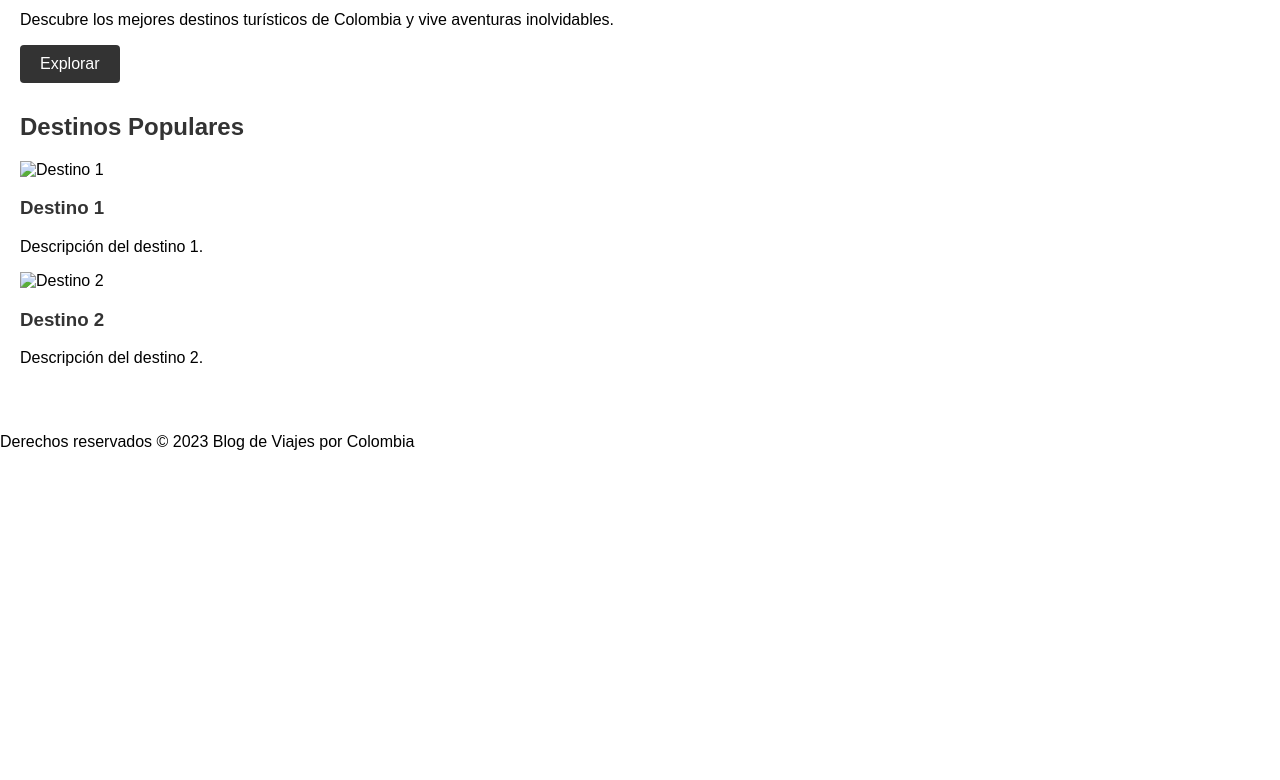
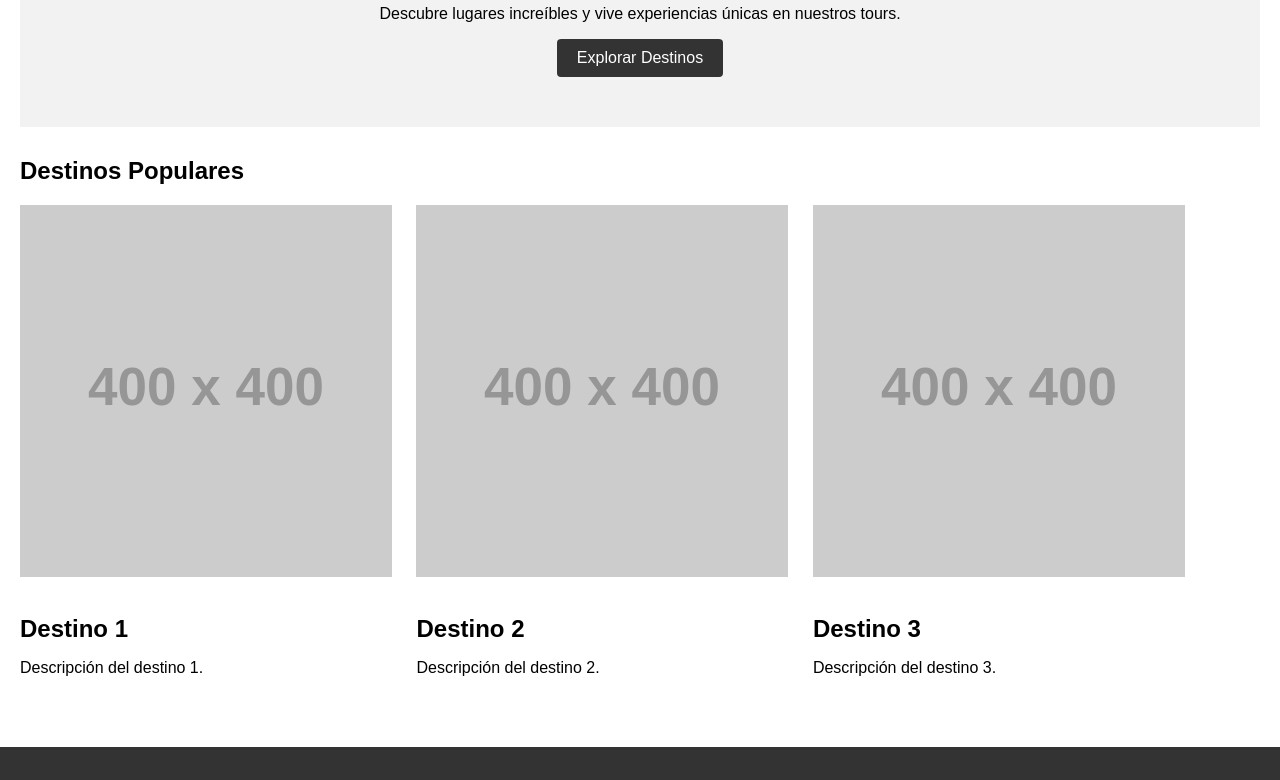
Before and after one commit to JuanSh13/TurismoCo, a plain HTML site: page index.html in a window 1280 px wide. Shown: the part 215-995 px from the top of the page. Before the commit the page ends 800 px from the top, so only its background shows below. Drawn offline with Linux system fonts and the light colour scheme; placeholder pictures from the web are drawn by us.

Commit message:
Commit TurismoCO

```diff
--- a/index.html
+++ b/index.html
@@ -3,47 +3,52 @@
 <head>
   <meta charset="UTF-8">
   <meta name="viewport" content="width=device-width, initial-scale=1.0">
-  <title>Blog de Viajes por Colombia</title>
+  <title>Agencia de Turismo</title>
   <link rel="stylesheet" href="main.css">
 </head>
 <body>
   <header>
-    <h1>Blog de Viajes por Colombia</h1>
     <nav>
       <ul>
         <li><a href="#">Inicio</a></li>
         <li><a href="#">Destinos</a></li>
-        <li><a href="#">Acerca de</a></li>
+        <li><a href="#">Servicios</a></li>
         <li><a href="#">Contacto</a></li>
       </ul>
     </nav>
   </header>
 
   <main>
-    <section>
-      <h2>Bienvenido a nuestro Blog de Viajes por Colombia</h2>
-      <p>Descubre los mejores destinos turísticos de Colombia y vive aventuras inolvidables.</p>
-      <a href="#" class="button">Explorar</a>
+    <section class="hero">
+      <h1>Bienvenido a nuestra Agencia de Turismo</h1>
+      <p>Descubre lugares increíbles y vive experiencias únicas en nuestros tours.</p>
+      <a href="#" class="button">Explorar Destinos</a>
     </section>
 
-    <section>
+    <section class="destinations">
       <h2>Destinos Populares</h2>
       <div class="destination">
-        <img src="imagen1.jpg" alt="Destino 1">
+        <img src="https://via.placeholder.com/400" alt="Destino 1">
         <h3>Destino 1</h3>
         <p>Descripción del destino 1.</p>
       </div>
       <div class="destination">
-        <img src="imagen2.jpg" alt="Destino 2">
+        <img src="https://via.placeholder.com/400" alt="Destino 2">
         <h3>Destino 2</h3>
         <p>Descripción del destino 2.</p>
       </div>
-      <!-- Agrega más destinos aquí -->
+      <div class="destination">
+        <img src="https://via.placeholder.com/400" alt="Destino 3">
+        <h3>Destino 3</h3>
+        <p>Descripción del destino 3.</p>
+      </div>
     </section>
   </main>
 
   <footer>
-    <p>Derechos reservados &copy; 2023 Blog de Viajes por Colombia</p>
+    <p>Derechos reservados &copy; 2023 Agencia de Turismo</p>
   </footer>
+
+  <script src="script.js"></script>
 </body>
 </html>
--- a/main.css
+++ b/main.css
@@ -32,12 +32,16 @@ main {
   padding: 20px;
 }
 
-section {
+.hero {
+  background-color: #f2f2f2;
+  text-align: center;
+  padding: 50px;
   margin-bottom: 30px;
 }
 
-h1, h2, h3 {
-  color: #333;
+.hero h1 {
+  font-size: 36px;
+  margin-bottom: 20px;
 }
 
 .button {
@@ -48,3 +52,36 @@ h1, h2, h3 {
   text-decoration: none;
   border-radius: 4px;
 }
+
+.destinations {
+  margin-bottom: 30px;
+}
+
+.destination {
+  display: inline-block;
+  width: 30%;
+  margin-right: 20px;
+  vertical-align: top;
+}
+
+.destination img {
+  width: 100%;
+  height: auto;
+  margin-bottom: 10px;
+}
+
+.destination h3 {
+  font-size: 24px;
+  margin-bottom: 10px;
+}
+
+.destination p {
+  margin-bottom: 20px;
+}
+
+footer {
+  background-color: #333;
+  color: #fff;
+  padding: 20px;
+  text-align: center;
+}
```
